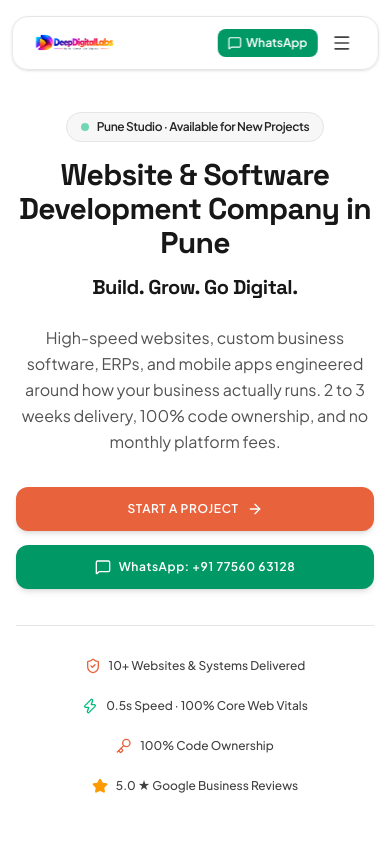
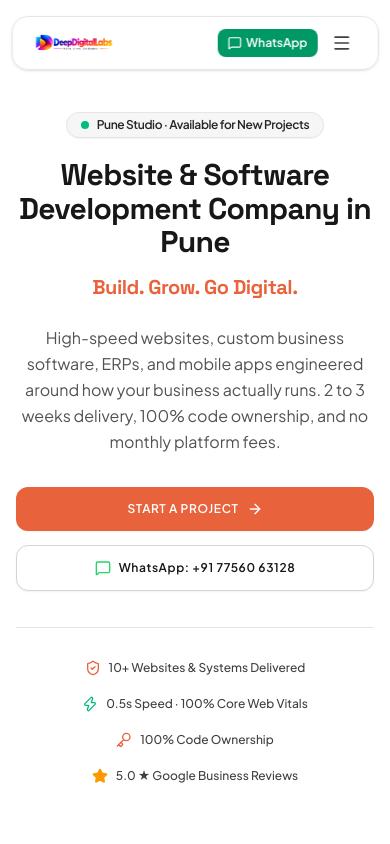
Before and after one commit to deepdigitallabs/Deep-Digital-Labs, a Next.js app: page / in a window 390 px wide. Shown: the top 844 px of the page. Built offline with nearby package versions, Linux system fonts and the light colour scheme; no server answers.

Commit message:
Update page.tsx

```diff
--- a/src/app/page.tsx
+++ b/src/app/page.tsx
@@ -164,10 +164,13 @@ export default function HomePage() {
   ];
 
   return (
-    <div className="flex flex-col w-full text-neutral-900 dark:text-white relative bg-white dark:bg-[#0B0D11] transition-colors duration-150">
+    <div className="flex flex-col w-full text-neutral-900 dark:text-neutral-100 relative bg-white dark:bg-[#0B0D11] transition-colors duration-150">
 
-      {/* Background Subtle Grid Pattern */}
-      <div className="pointer-events-none fixed inset-0 -z-10 subtle-grid opacity-75" />
+      {/* Editorial Ambient Depth Accent (Single restrained brand tone, no generic rainbow grids) */}
+      <div
+        aria-hidden="true"
+        className="pointer-events-none absolute top-0 left-1/2 -translate-x-1/2 w-full max-w-7xl h-[480px] bg-gradient-to-b from-orange-500/[0.04] via-transparent to-transparent -z-10"
+      />
 
       {/* =========================================================================
              HERO SECTION: High-Impact, Pune-Focused, High Conversion
@@ -177,22 +180,22 @@ export default function HomePage() {
 
           {/* Main Display Heading */}
           <div className="flex flex-col items-center tracking-tight text-center">
-            <div className="inline-flex items-center gap-2 px-3.5 py-1.5 rounded-full border border-neutral-200 dark:border-white/10 bg-neutral-100/80 dark:bg-white/5 text-xs font-semibold text-neutral-800 dark:text-neutral-200 mb-4">
-              <span className="w-2 h-2 rounded-full bg-emerald-500 animate-pulse" />
+            <div className="inline-flex items-center gap-2 px-3.5 py-1 rounded-full border border-neutral-200 dark:border-white/10 bg-neutral-100/90 dark:bg-white/5 text-xs font-semibold text-neutral-800 dark:text-neutral-200 mb-5 shadow-2xs">
+              <span className="w-2 h-2 rounded-full bg-emerald-500" />
               <span>Pune Studio · Available for New Projects</span>
             </div>
 
-            <h1 className="text-3xl sm:text-5xl lg:text-6xl xl:text-7xl font-bold font-display leading-[1.14] text-neutral-900 dark:text-white max-w-4xl">
+            <h1 className="text-3xl sm:text-5xl lg:text-6xl xl:text-7xl font-bold font-display leading-[1.12] text-neutral-900 dark:text-white max-w-4xl">
               Website &amp; Software Development Company in Pune
             </h1>
 
-            <p className="text-xl sm:text-2xl font-bold font-display text-gradient-spectrum mt-3">
+            <p className="text-xl sm:text-2xl font-bold font-display text-[#E8623C] mt-3.5 tracking-tight">
               Build. Grow. Go Digital.
             </p>
           </div>
 
           {/* Supporting Copy */}
-          <p className="text-base sm:text-lg md:text-xl text-neutral-600 dark:text-neutral-400 max-w-2xl mx-auto leading-relaxed text-center">
+          <p className="text-base sm:text-lg md:text-xl text-neutral-600 dark:text-neutral-300 max-w-2xl mx-auto leading-relaxed text-center font-normal">
             High-speed websites, custom business software, ERPs, and mobile apps engineered around how your business actually runs. 2 to 3 weeks delivery, 100% code ownership, and no monthly platform fees.
           </p>
 
@@ -200,7 +203,7 @@ export default function HomePage() {
           <div className="flex flex-wrap items-center justify-center gap-3.5 pt-2 w-full sm:w-auto">
             <button
               onClick={() => setCallModalOpen(true)}
-              className="w-full sm:w-auto inline-flex items-center justify-center gap-2 px-7 py-3.5 rounded-xl bg-[#E8623C] hover:bg-[#D7532F] text-white font-semibold text-xs sm:text-sm tracking-wider uppercase shadow-md transition-all active:scale-98 cursor-pointer"
+              className="w-full sm:w-auto inline-flex items-center justify-center gap-2 px-7 py-3.5 rounded-xl bg-[#E8623C] hover:bg-[#D7532F] text-white font-semibold text-xs sm:text-sm tracking-wider uppercase shadow-xs transition-all active:scale-[0.98] cursor-pointer"
             >
               <span>Start a Project</span>
               <ArrowRight className="w-4 h-4" />
@@ -209,15 +212,15 @@ export default function HomePage() {
               href="https://wa.me/917756063128?text=Hi%20Deep%20Digital%20Labs,%20I%20want%20to%20discuss%20a%20website%20or%20software%20project%20for%20my%20business."
               target="_blank"
               rel="noopener noreferrer"
-              className="w-full sm:w-auto inline-flex items-center justify-center gap-2 px-6 py-3.5 rounded-xl bg-emerald-600 hover:bg-emerald-500 text-white font-semibold text-xs sm:text-sm tracking-wider transition-all shadow-md active:scale-98 cursor-pointer"
+              className="w-full sm:w-auto inline-flex items-center justify-center gap-2 px-6 py-3.5 rounded-xl bg-white dark:bg-white/5 border border-neutral-300 dark:border-white/15 text-neutral-900 dark:text-white font-semibold text-xs sm:text-sm tracking-wider hover:border-[#E8623C] hover:text-[#E8623C] dark:hover:border-[#E8623C] transition-all shadow-xs active:scale-[0.98] cursor-pointer"
             >
-              <MessageSquare className="w-4 h-4" />
+              <MessageSquare className="w-4 h-4 text-[#25D366]" />
               <span>WhatsApp: +91 77560 63128</span>
             </a>
           </div>
 
           {/* Proof Badges */}
-          <div className="flex flex-wrap items-center justify-center gap-6 sm:gap-8 pt-8 w-full max-w-3xl border-t border-neutral-200 dark:border-white/10 mt-3">
+          <div className="flex flex-wrap items-center justify-center gap-5 sm:gap-8 pt-8 w-full max-w-3xl border-t border-neutral-200 dark:border-white/10 mt-3">
             <div className="flex items-center gap-2">
               <ShieldCheck className="w-4 h-4 text-[#E8623C] shrink-0" />
               <span className="text-xs sm:text-sm text-neutral-700 dark:text-neutral-300 font-medium">10+ Websites &amp; Systems Delivered</span>
@@ -1000,13 +1003,15 @@ export default function HomePage() {
             </div>
 
             {/* Model 2: Growth Partner (FEATURED) */}
-            <div className="bg-white dark:bg-[#12151C] rounded-2xl p-7 sm:p-8 border-2 border-[#E8623C] shadow-md flex flex-col justify-between relative">
-              <div className="absolute -top-3 left-1/2 -translate-x-1/2 px-3.5 py-0.5 rounded-full bg-[#E8623C] text-white font-mono text-xs uppercase tracking-wider font-bold">
-                Most Popular
-              </div>
+            <div className="bg-white dark:bg-[#12151C] rounded-2xl p-7 sm:p-8 border-2 border-[#E8623C] shadow-sm flex flex-col justify-between relative">
               <div className="flex flex-col gap-4">
                 <div>
-                  <span className="font-mono text-xs text-[#E8623C] uppercase font-bold">DEDICATED TECH PARTNER</span>
+                  <div className="flex items-center justify-between gap-2">
+                    <span className="font-mono text-xs text-[#E8623C] uppercase font-bold tracking-wider">DEDICATED TECH PARTNER</span>
+                    <span className="text-[11px] font-mono font-medium px-2 py-0.5 rounded bg-[#E8623C]/10 text-[#E8623C]">
+                      Continuous Sprints
+                    </span>
+                  </div>
                   <h3 className="text-2xl font-bold font-display text-neutral-900 dark:text-white mt-1">Growth Partner</h3>
                   <p className="text-xs sm:text-sm text-neutral-600 dark:text-neutral-400 mt-2">
                     Your on-call senior developer for continuous new features, marketing landing pages, and speed optimization.
@@ -1028,7 +1033,7 @@ export default function HomePage() {
               <div className="pt-6">
                 <button
                   onClick={() => setCallModalOpen(true)}
-                  className="w-full inline-flex items-center justify-center py-3 rounded-xl bg-[#E8623C] hover:bg-[#D7532F] text-white font-bold text-xs uppercase tracking-wider transition-all cursor-pointer shadow-xs"
+                  className="w-full inline-flex items-center justify-center py-3 rounded-xl bg-[#E8623C] hover:bg-[#D7532F] text-white font-bold text-xs uppercase tracking-wider transition-all cursor-pointer shadow-xs active:scale-[0.98]"
                 >
                   Start Monthly Retainer
                 </button>
@@ -1214,7 +1219,7 @@ export default function HomePage() {
                   <CheckCircle2 className="w-10 h-10 text-emerald-500" />
                   <h4 className="text-lg font-bold text-neutral-900 dark:text-white">Thank You! Inquiry Received.</h4>
                   <p className="text-xs sm:text-sm text-neutral-600 dark:text-neutral-300 max-w-md">
-                    Deepak Dukare will review your details and reach out shortly via WhatsApp or phone.
+                    Our engineering team will review your details and reach out shortly via WhatsApp or phone.
                   </p>
                   <button
                     onClick={() => setContactSubmitted(false)}
```
